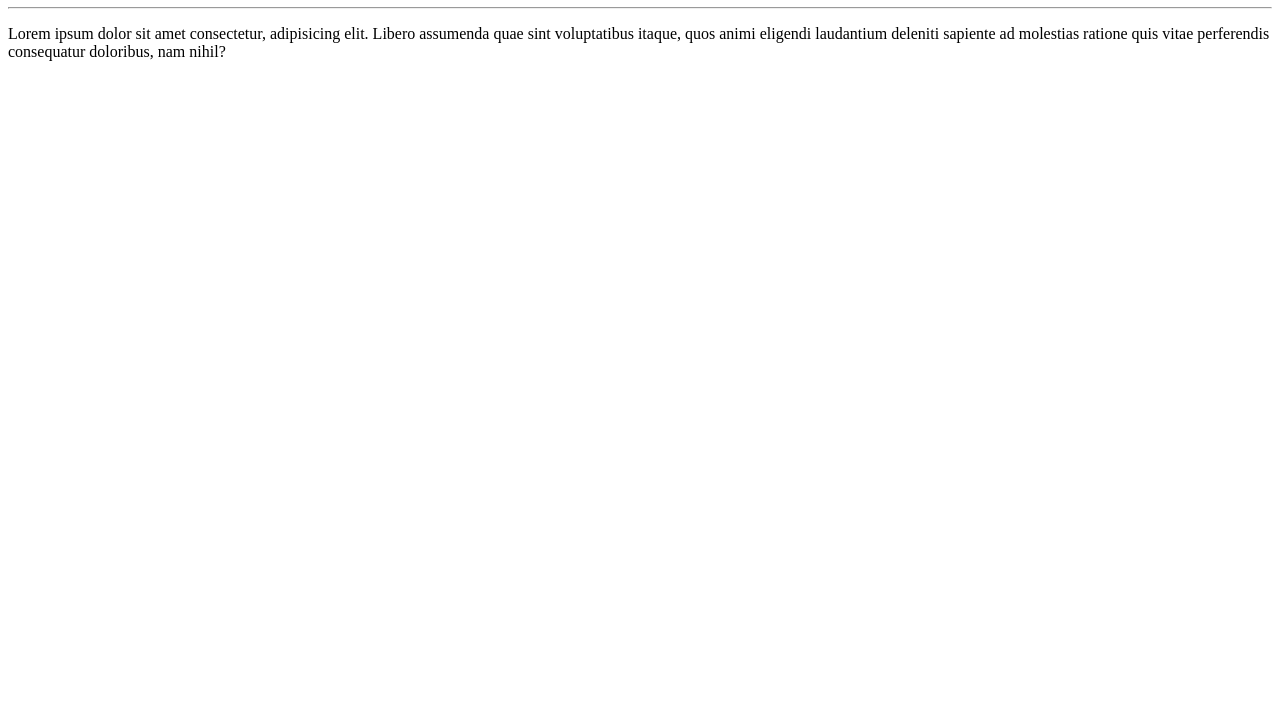
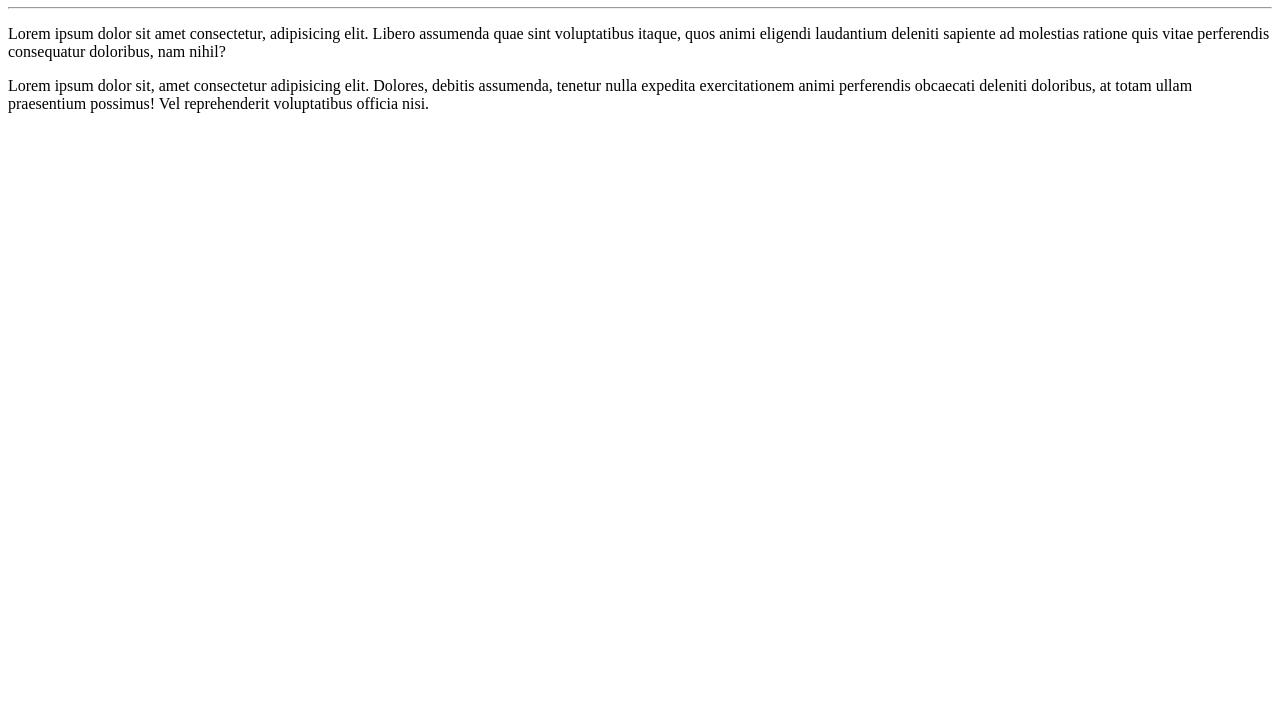
Before and after one commit to Valdeilson-lima/Ola-Mundo, a plain HTML site: page site-exemplo/index.html in a window 1280 px wide. Shown: the part 73-800 px from the top of the page. Drawn offline with Linux system fonts and the light colour scheme.

Commit message:
Adicionei um paragrafo

```diff
--- a/site-exemplo/index.html
+++ b/site-exemplo/index.html
@@ -9,5 +9,6 @@
     <h1>Olá, mundo!</h1>
     <hr>
     <P>Lorem ipsum dolor sit amet consectetur, adipisicing elit. Libero assumenda quae sint voluptatibus itaque, quos animi eligendi laudantium deleniti sapiente ad molestias ratione quis vitae perferendis consequatur doloribus, nam nihil?</P>
+    <p>Lorem ipsum dolor sit, amet consectetur adipisicing elit. Dolores, debitis assumenda, tenetur nulla expedita exercitationem animi perferendis obcaecati deleniti doloribus, at totam ullam praesentium possimus! Vel reprehenderit voluptatibus officia nisi.</p>
 </body>
 </html>
```
